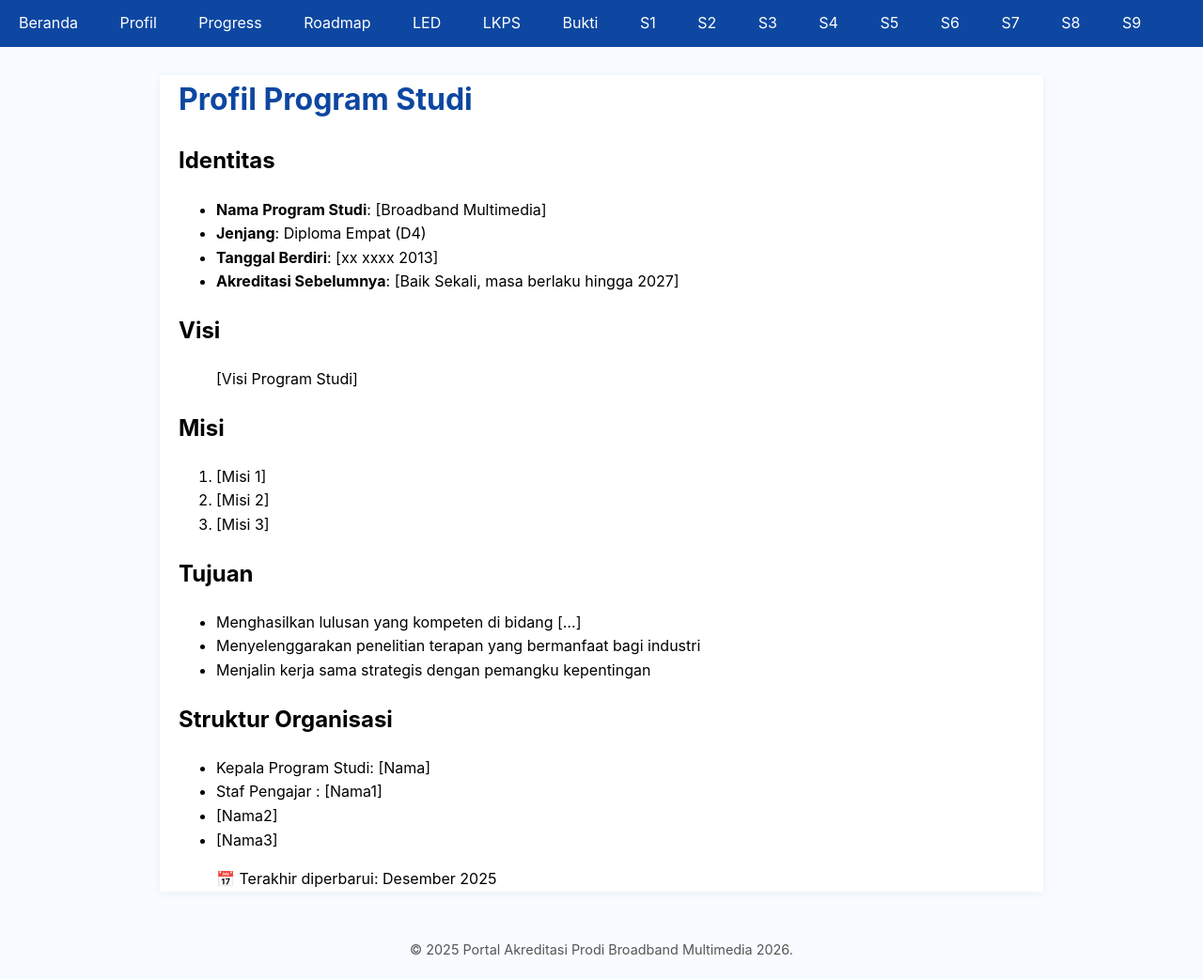
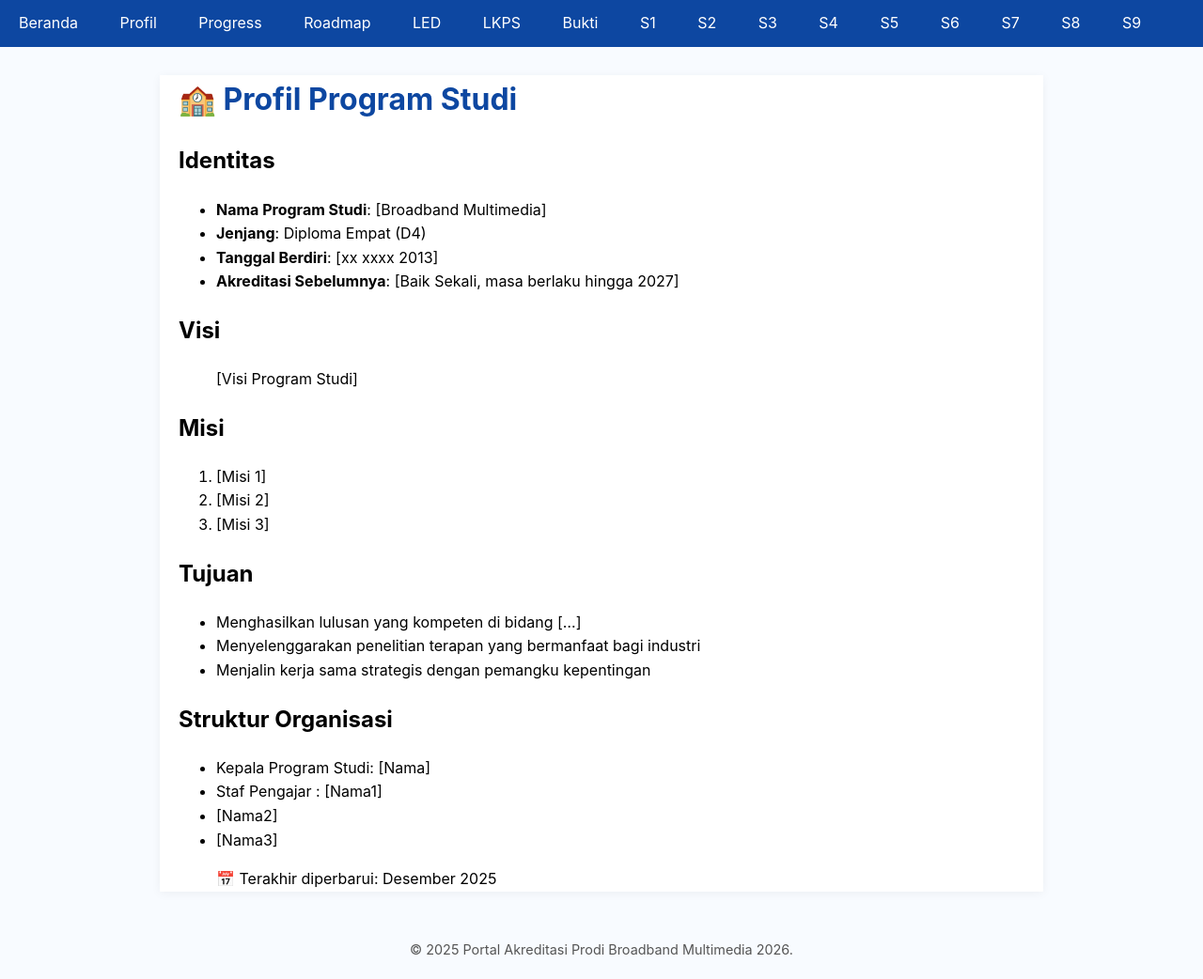
Before and after one commit to portal-psbm/aksi26, a Jekyll site: the page built from profil.md, in a window 1280 px wide and 1042 px high. Shown: the whole window at 94% size. Built offline with Jekyll 4.4.1, drawn with Linux system fonts in a browser that asks for light colours.

```diff
--- a/profil.md
+++ b/profil.md
@@ -4,7 +4,7 @@ title: Profil Program Studi
 permalink: /profil/
 ---
 
-# Profil Program Studi
+# 🏫 Profil Program Studi
 
 ## Identitas
 - **Nama Program Studi**: [Broadband Multimedia]
```
